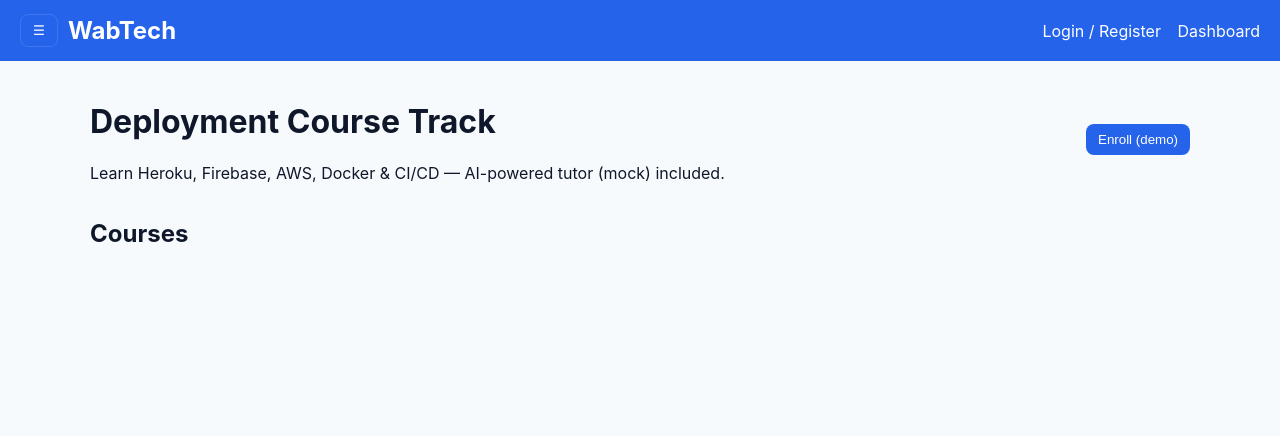
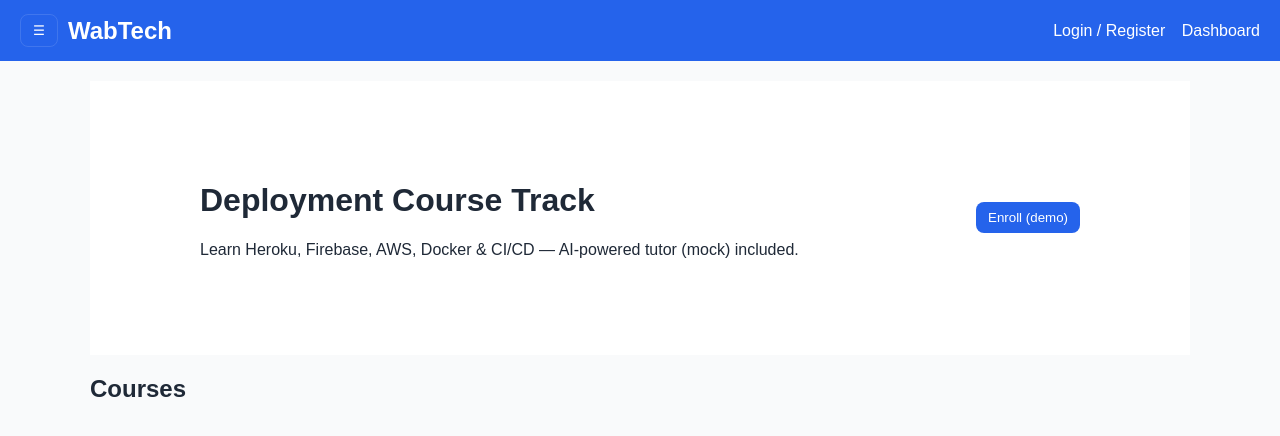
Before and after one commit to Nolin2/WabTech-learning-platform-, a plain HTML site: page index.html in a window 1280 px wide. Drawn offline with nearby package versions, Linux system fonts and the light colour scheme; files that its build step writes are made by us from their sources.

Commit message:
Update index.html

```diff
--- a/index.html
+++ b/index.html
@@ -5,7 +5,7 @@
   <meta charset="utf-8" />
   <meta name="viewport" content="width=device-width,initial-scale=1" />
   <title>WabTech - Home</title>
-  <link rel="stylesheet" href="style/dashboard.css">
+  <link rel="stylesheet" href="styles/main.css" />
   <style>
     /* small extra styles for index */
     .container { max-width:1100px; margin:20px auto; padding:0 16px; }
```
